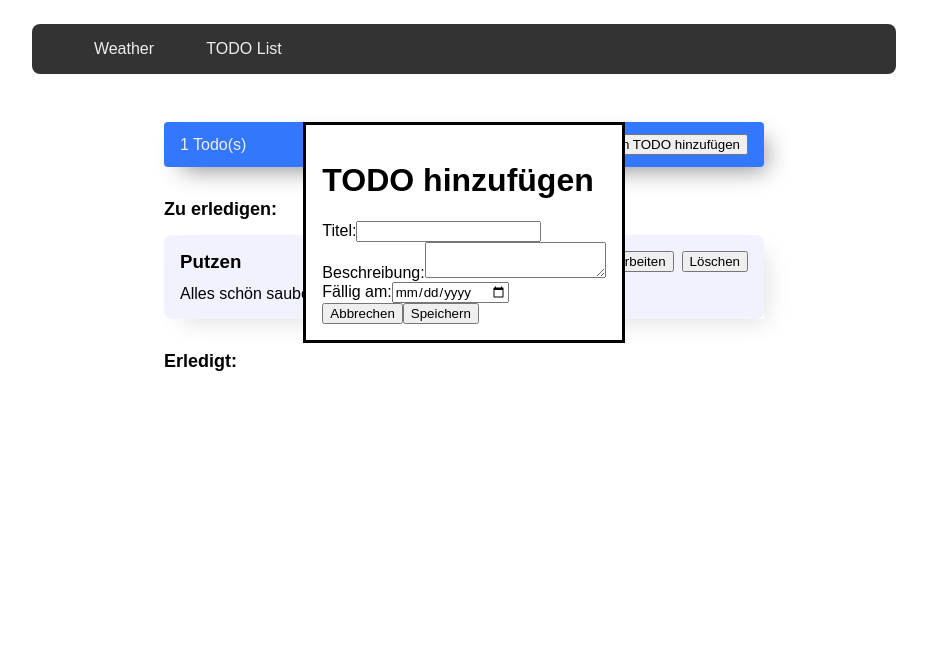
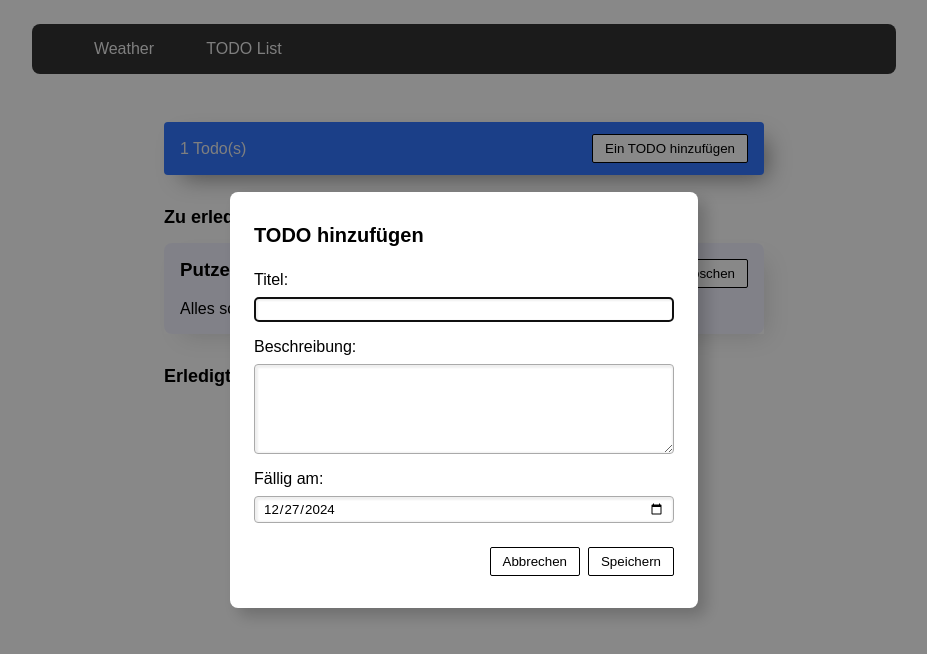
Before and after one commit to gannimet/weather-report-react, a React (Vite) app: page /todo in a window 1280 px wide. Both pictures are taken after a click on the button "Ein TODO hinzufügen". Shown: the top 654 px of the page, without its empty margins (176-1103 px from the left). Built offline with nearby package versions, Linux system fonts and the light colour scheme.

Commit message:
fully implemented dialog without edit function

```diff
--- a/src/index.scss
+++ b/src/index.scss
@@ -6,3 +6,26 @@ main {
   max-width: 600px;
   margin: 0 auto 64px auto;
 }
+
+button {
+  border: 1px solid black;
+  background-color: #fff;
+  padding: 6px 12px;
+  border-radius: 2px;
+
+  &:focus {
+    background-color: #eee;
+  }
+
+  &:active {
+    background-color: #ddd;
+  }
+}
+
+input,
+textarea {
+  border: 1px solid #aaa;
+  padding: 4px 8px;
+  border-radius: 4px;
+  box-shadow: inset 1px 1px 2px 2px #00000010;
+}
--- a/src/todos/TodosPage.tsx
+++ b/src/todos/TodosPage.tsx
@@ -1,37 +1,28 @@
-import { memo, useState } from 'react';
-import './TodosPage.scss';
-import { Todo } from './model/data-model';
-import TodoDialog from './todo-dialog/TodoDialog';
-import TodoList from './todo-list/TodoList';
+import { memo, useState } from "react";
+import "./TodosPage.scss";
+import { Todo } from "./model/data-model";
+import TodoDialog from "./todo-dialog/TodoDialog";
+import TodoList from "./todo-list/TodoList";
 
 function TodosPage() {
   const [todos, setTodos] = useState<Todo[]>([
     {
-      id: '1',
-      title: 'Putzen',
-      description: 'Alles schön sauber machen',
-      dueDate: new Date('2024-02-23'),
-      isDone: false
-    }
+      id: "1",
+      title: "Putzen",
+      description: "Alles schön sauber machen",
+      dueDate: new Date("2024-02-23"),
+      isDone: false,
+    },
   ]);
   const [isDialogOpen, setIsDialogOpen] = useState(false);
-  const [editingTodo, setEditingTodo] = useState<Todo | undefined>(undefined);
 
   const onCancel = () => {
     setIsDialogOpen(false);
   };
 
-  const onSave = () => {
+  const onSave = (todoToSave: Todo) => {
     setIsDialogOpen(false);
-  };
-
-  const openTodoDialog = (todo?: Todo) => {
-    setEditingTodo(todo);
-    setIsDialogOpen(true);
-  };
-
-  const onEdit = (todo: Todo) => {
-    openTodoDialog(todo);
+    setTodos([...todos, todoToSave]);
   };
 
   const onDelete = (todo: Todo) => {
@@ -44,29 +35,22 @@ function TodosPage() {
 
   return (
     <>
-      <TodoDialog
-        isOpen={isDialogOpen}
-        todo={editingTodo}
-        onCancel={onCancel}
-        onSave={onSave}
-      />
+      <TodoDialog isOpen={isDialogOpen} onCancel={onCancel} onSave={onSave} />
 
-      <div className='todos-page'>
+      <div className="todos-page">
         <div className="list-head">
-          <span className='count'>{todos.length} Todo(s)</span>
-          <button onClick={() => openTodoDialog()}>Ein TODO hinzufügen</button>
+          <span className="count">{todos.length} Todo(s)</span>
+          <button onClick={() => setIsDialogOpen(true)}>
+            Ein TODO hinzufügen
+          </button>
         </div>
 
         <div className="todo-list-wrapper">
-          <TodoList
-            todos={todos}
-            onEdit={onEdit}
-            onDelete={onDelete}
-          />
+          <TodoList todos={todos} onDelete={onDelete} />
         </div>
       </div>
     </>
   );
 }
 
-export default memo(TodosPage)
+export default memo(TodosPage);
--- a/src/todos/todo-dialog/TodoDialog.scss
+++ b/src/todos/todo-dialog/TodoDialog.scss
@@ -0,0 +1,39 @@
+.todo-dialog {
+  box-shadow: 8px 8px 16px 0px #0003;
+  border: none;
+  border-radius: 8px;
+  padding: 32px 24px;
+  width: min(420px, 100%);
+
+  &::backdrop {
+    background-color: #0007;
+  }
+
+  .header {
+    margin-top: 0;
+    font-size: 20px;
+  }
+
+  .main-content {
+    margin: 24px 0;
+
+    .form-field {
+      display: flex;
+      flex-direction: column;
+      justify-content: flex-start;
+      row-gap: 8px;
+      margin-bottom: 16px;
+
+      textarea {
+        height: 80px;
+      }
+    }
+  }
+
+  .button-row {
+    display: flex;
+    justify-content: flex-end;
+    align-items: center;
+    column-gap: 8px;
+  }
+}
--- a/src/todos/todo-dialog/TodoDialog.tsx
+++ b/src/todos/todo-dialog/TodoDialog.tsx
@@ -1,43 +1,32 @@
-import { memo, useMemo } from 'react';
-import { Todo } from '../model/data-model';
-import './TodoDialog.scss';
+import { memo, useEffect, useRef } from "react";
+import { Todo } from "../model/data-model";
+import "./TodoDialog.scss";
+import DialogForm from "./dialog-form/DialogForm";
 
 type TodoDialogProps = {
   isOpen: boolean;
-  todo?: Todo;
-  onCancel?(): void;
-  onSave?(): void;
+  onCancel(): void;
+  onSave(todo: Todo): void;
 };
 
-export default memo<TodoDialogProps>(({
-  isOpen,
-  todo,
-  onCancel,
-  onSave,
-}) => {
-  const isEditMode = useMemo(() => !!todo, [todo])
+export default memo<TodoDialogProps>(({ isOpen, onCancel, onSave }) => {
+  const dialogRef = useRef<HTMLDialogElement>(null);
 
-  return <dialog open={isOpen}>
-    <h1>{isEditMode ? 'TODO editieren' : 'TODO hinzufügen'}</h1>
+  useEffect(() => {
+    if (isOpen) {
+      dialogRef.current?.showModal();
+    } else {
+      dialogRef.current?.close();
+    }
+  }, [isOpen]);
 
-    <div className="title-field">
-      <span>Titel:</span>
-      <input name="title" type="text" />
-    </div>
-
-    <div className="description-field">
-      <span>Beschreibung:</span>
-      <textarea name="description" />
-    </div>
-
-    <div className="due-date-field">
-      <span>Fällig am:</span>
-      <input name="due-date" type="date" />
-    </div>
-
-    <div className='button-row'>
-      <button onClick={() => onCancel?.()}>Abbrechen</button>
-      <button onClick={() => onSave?.()}>Speichern</button>
-    </div>
-  </dialog>
-})
+  return (
+    <dialog className="todo-dialog" ref={dialogRef}>
+      <DialogForm
+        key={crypto.randomUUID()}
+        onCancel={onCancel}
+        onSave={onSave}
+      />
+    </dialog>
+  );
+});
--- /dev/null
+++ b/src/todos/todo-dialog/dialog-form/DialogForm.tsx
@@ -0,0 +1,80 @@
+import { FormEvent, memo, useState } from "react";
+import { Todo } from "../../model/data-model";
+import "./DialogForm.scss";
+
+type DialogFormProps = {
+  onCancel(): void;
+  onSave(todo: Todo): void;
+};
+
+function toDateInputValue(date: Date) {
+  return date.toISOString().substring(0, 10);
+}
+
+export default memo<DialogFormProps>(({ onCancel, onSave }) => {
+  const [titleValue, setTitleValue] = useState("");
+  const [descriptionValue, setDescriptionValue] = useState("");
+  const [dueDateValue, setDueDateValue] = useState(new Date());
+
+  function onSubmit(e: FormEvent<HTMLFormElement>) {
+    e.preventDefault();
+
+    if (!titleValue || !descriptionValue || !dueDateValue) {
+      return;
+    }
+
+    const newTodo = {
+      id: crypto.randomUUID(),
+      title: titleValue,
+      description: descriptionValue,
+      dueDate: dueDateValue,
+      isDone: false,
+    };
+
+    onSave(newTodo);
+  }
+
+  return (
+    <form onSubmit={onSubmit}>
+      <h1 className="header">TODO hinzufügen</h1>
+
+      <section className="main-content">
+        <div className="form-field">
+          <span>Titel:</span>
+          <input
+            name="title"
+            type="text"
+            value={titleValue}
+            onChange={(e) => setTitleValue(e.target.value)}
+          />
+        </div>
+
+        <div className="form-field">
+          <span>Beschreibung:</span>
+          <textarea
+            name="description"
+            value={descriptionValue}
+            onChange={(e) => setDescriptionValue(e.target.value)}
+          />
+        </div>
+
+        <div className="form-field">
+          <span>Fällig am:</span>
+          <input
+            name="due-date"
+            type="date"
+            value={toDateInputValue(dueDateValue)}
+            onChange={(e) => setDueDateValue(new Date(e.target.value))}
+          />
+        </div>
+      </section>
+
+      <div className="button-row">
+        <button type="button" onClick={() => onCancel?.()}>
+          Abbrechen
+        </button>
+        <button type="submit">Speichern</button>
+      </div>
+    </form>
+  );
+});
--- a/src/todos/todo-list/TodoList.tsx
+++ b/src/todos/todo-list/TodoList.tsx
@@ -1,53 +1,61 @@
-import { format } from 'date-fns';
-import { memo, useMemo } from 'react';
-import { Todo } from '../model/data-model';
-import './TodoList.scss';
+import { format } from "date-fns";
+import { memo, useMemo } from "react";
+import { Todo } from "../model/data-model";
+import "./TodoList.scss";
 
 type TodoListProps = {
   todos: Todo[];
-  onEdit(todo: Todo): void;
   onDelete(todo: Todo): void;
 };
 
-function renderTodoList(
-  todos: Todo[],
-  onEdit: (todo: Todo) => void,
-  onDelete: (todo: Todo) => void,
-) {
-  return <ul className="todo-list">
+function renderTodoList(todos: Todo[], onDelete: (todo: Todo) => void) {
+  return (
+    <ul className="todo-list">
       {todos.map((todo) => (
-      <li className='todo-list-item' key={todo.id}>
+        <li className="todo-list-item" key={todo.id}>
           <div className="item-head">
-          <h3 className='todo-title'>{todo.title}</h3>
+            <h3 className="todo-title">{todo.title}</h3>
 
-          <div className='meta-area'>
-            <span className='todo-due-date'>Fällig: {format(todo.dueDate, 'dd.MM.yyyy')}</span>
+            <div className="meta-area">
+              <span className="todo-due-date">
+                Fällig: {format(todo.dueDate, "dd.MM.yyyy")}
+              </span>
 
-            <button onClick={() => onEdit(todo)}>Bearbeiten</button>
               <button onClick={() => onDelete(todo)}>Löschen</button>
             </div>
           </div>
 
-        <p className='todo-description'>{todo.description}</p>
+          <p className="todo-description">{todo.description}</p>
         </li>
       ))}
-  </ul>;
+    </ul>
+  );
 }
 
-export default memo<TodoListProps>(({ todos, onDelete, onEdit }) => {
+export default memo<TodoListProps>(({ todos, onDelete }) => {
   const notDoneTodos = useMemo(() => {
-    return todos.filter((todo) => !todo.isDone);
+    return todos
+      .filter((todo) => !todo.isDone)
+      .toSorted((a, b) => {
+        return a.dueDate.getTime() - b.dueDate.getTime();
+      });
   }, [todos]);
 
   const doneTodos = useMemo(() => {
-    return todos.filter((todo) => todo.isDone);
+    return todos
+      .filter((todo) => todo.isDone)
+      .toSorted((a, b) => {
+        return a.dueDate.getTime() - b.dueDate.getTime();
+      });
   }, [todos]);
 
-  return <>
+  return (
+    <>
       <h2>Zu erledigen:</h2>
-    {renderTodoList(notDoneTodos, onEdit, onDelete)}
+      {renderTodoList(notDoneTodos, onDelete)}
 
       <h2>Erledigt:</h2>
-    {renderTodoList(doneTodos, onEdit, onDelete)}
-  </>;
-})
+      {renderTodoList(doneTodos, onDelete)}
+    </>
+  );
+});
--- a/tsconfig.app.json
+++ b/tsconfig.app.json
@@ -3,7 +3,7 @@
     "tsBuildInfoFile": "./node_modules/.tmp/tsconfig.app.tsbuildinfo",
     "target": "ES2020",
     "useDefineForClassFields": true,
-    "lib": ["ES2020", "DOM", "DOM.Iterable"],
+    "lib": ["ES2023", "DOM", "DOM.Iterable"],
     "module": "ESNext",
     "skipLibCheck": true,
 
```
Also changed, not shown: src/todos/todo-dialog/dialog-form/DialogForm.scss (added). Lines whose indentation alone changed are shown as unchanged.
